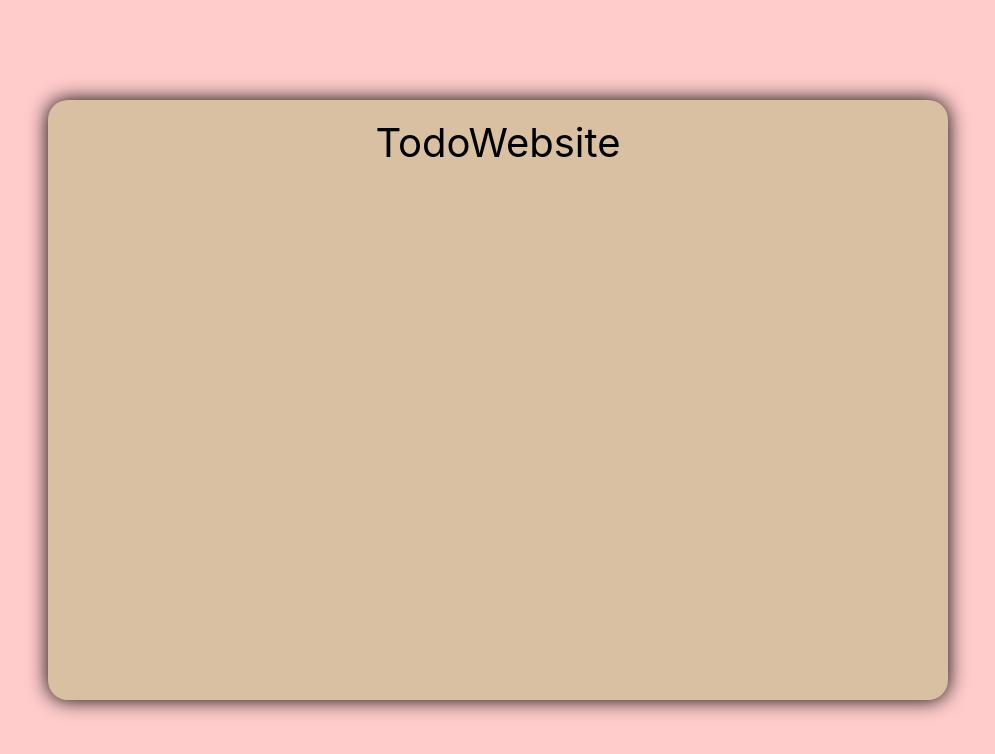
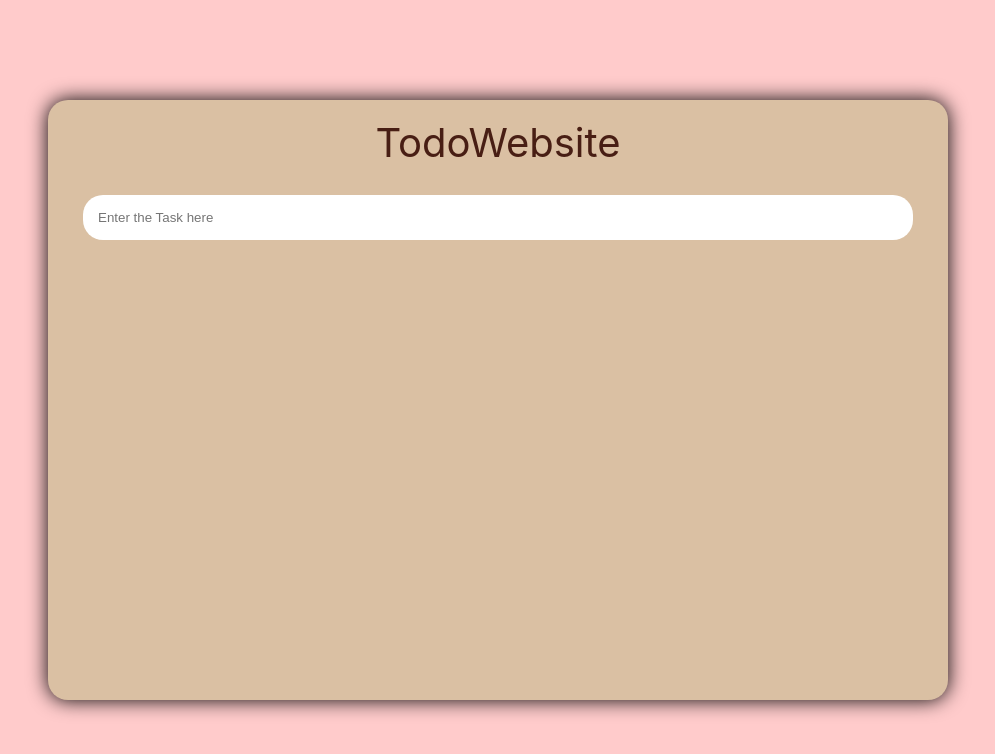
Before and after one commit to sandeepsreekumar4067/TodoWebsite, a React (Create React App) app: page / in a window 1280 px wide. Shown: the top 754 px of the page, without its empty margins (142-1137 px from the left). Built offline with nearby package versions, Linux system fonts and the light colour scheme.

Commit message:
added input box

```diff
--- a/src/components/homepage.js
+++ b/src/components/homepage.js
@@ -5,6 +5,10 @@ const Home = () => {
         <div className="homePage">
             <div className="taskContainer">
                 <div className="title">TodoWebsite</div>
+                <div className="taskInput">
+                    <input type="text" placeholder='Enter the Task here' />
+                </div>
+
             </div>
         </div>
      );
--- a/src/style/home.css
+++ b/src/style/home.css
@@ -7,15 +7,27 @@ body{
     overflow: hidden;
 }
 .taskContainer{
+    flex-direction: column;
     height: 600px;
     width: 900px;
     background-color: #DAC0A3;
     border-radius: 20px;
     box-shadow: 0 0 20px black;
     display: flex;
-    justify-content: center;
+    align-items: center;
 }
 .title{
     font-size: 40px;
     padding: 18px;
+    color: #481E14;
 }
+.taskInput{
+    padding: 10px;
+}
+input{
+    padding: 15px;
+    width: 800px;
+    height: 15px;
+    border-radius: 20px;
+    border: none;
+}
```
